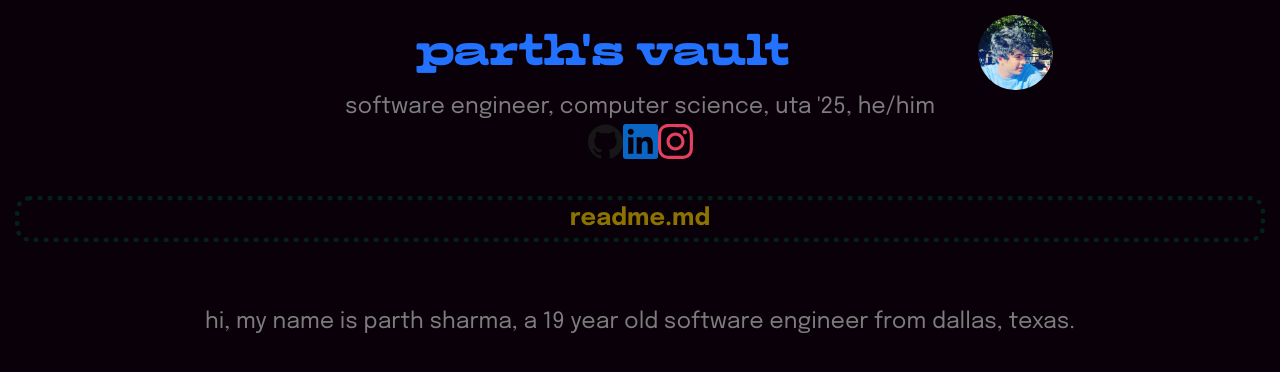
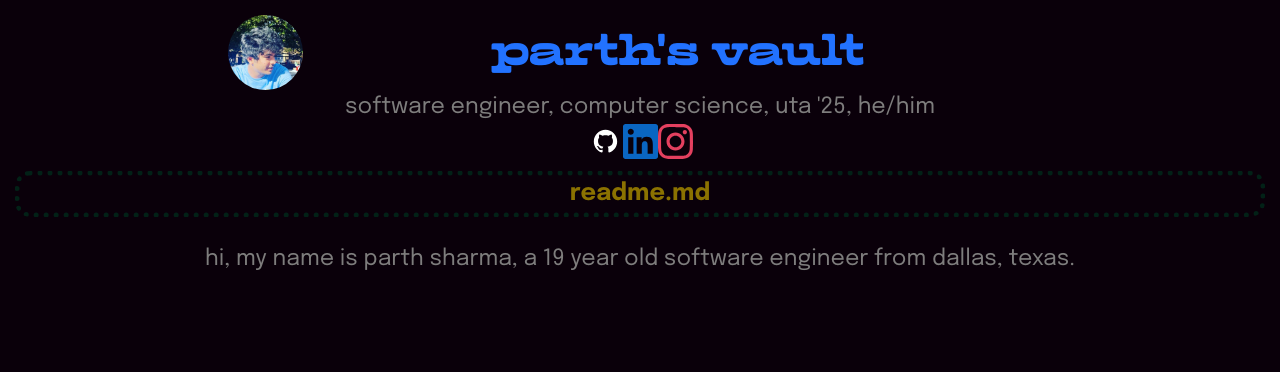
Before and after one commit to pxs4528/pipboy.dev, a Next.js app: page / in a window 1280 px wide. Shown: the top 372 px of the page. Built offline with nearby package versions, Linux system fonts and the light colour scheme.

Commit message:
change logo lol

```diff
--- a/app/page.module.css
+++ b/app/page.module.css
@@ -25,9 +25,8 @@
     display: flex;
     justify-content: center;
     align-items: center;
-
     border-radius: 50%;
-    align-self: flex-end;
+    align-self: flex-start;
   }
 
 
@@ -68,8 +67,8 @@
     justify-content: center;
     align-items: center;
     align-self: center;
-    margin-top: 3%;
-    margin-bottom: 5%;
+    margin-top: 1%;
+    margin-bottom: 2%;
     width: 100%;
     height: 100%;
     border: 5px dotted rgb(2, 33, 23);
--- a/app/page.tsx
+++ b/app/page.tsx
@@ -33,21 +33,7 @@ export default function Page() {
       onMouseOver={handleOver}
       onMouseLeave={handleLeave}
       >
-        {
-        isHovering && (
-          <div className={styles.name}>
-            <h1 className={boxing.className}>pip.boy&apos;s vault</h1>
-          </div>)
-        }
-        {
-        !isHovering && (
-          <div className={styles.name}>
-            <h1 className={boxing.className}>parth&apos;s vault</h1>
-          </div>)
-        }
         <div
-        onMouseOver={handleOver}
-        onMouseLeave={handleLeave}
         >
           {
             isHovering && (
@@ -61,6 +47,18 @@ export default function Page() {
           }
 
         </div>
+        {
+        isHovering && (
+          <div className={styles.name}>
+            <h1 className={boxing.className}>pip.boy&apos;s vault</h1>
+          </div>)
+        }
+        {
+        !isHovering && (
+          <div className={styles.name}>
+            <h1 className={boxing.className}>parth&apos;s vault</h1>
+          </div>)
+        }
 
 
     </div>
```
Also changed, not shown: public/github.svg.
